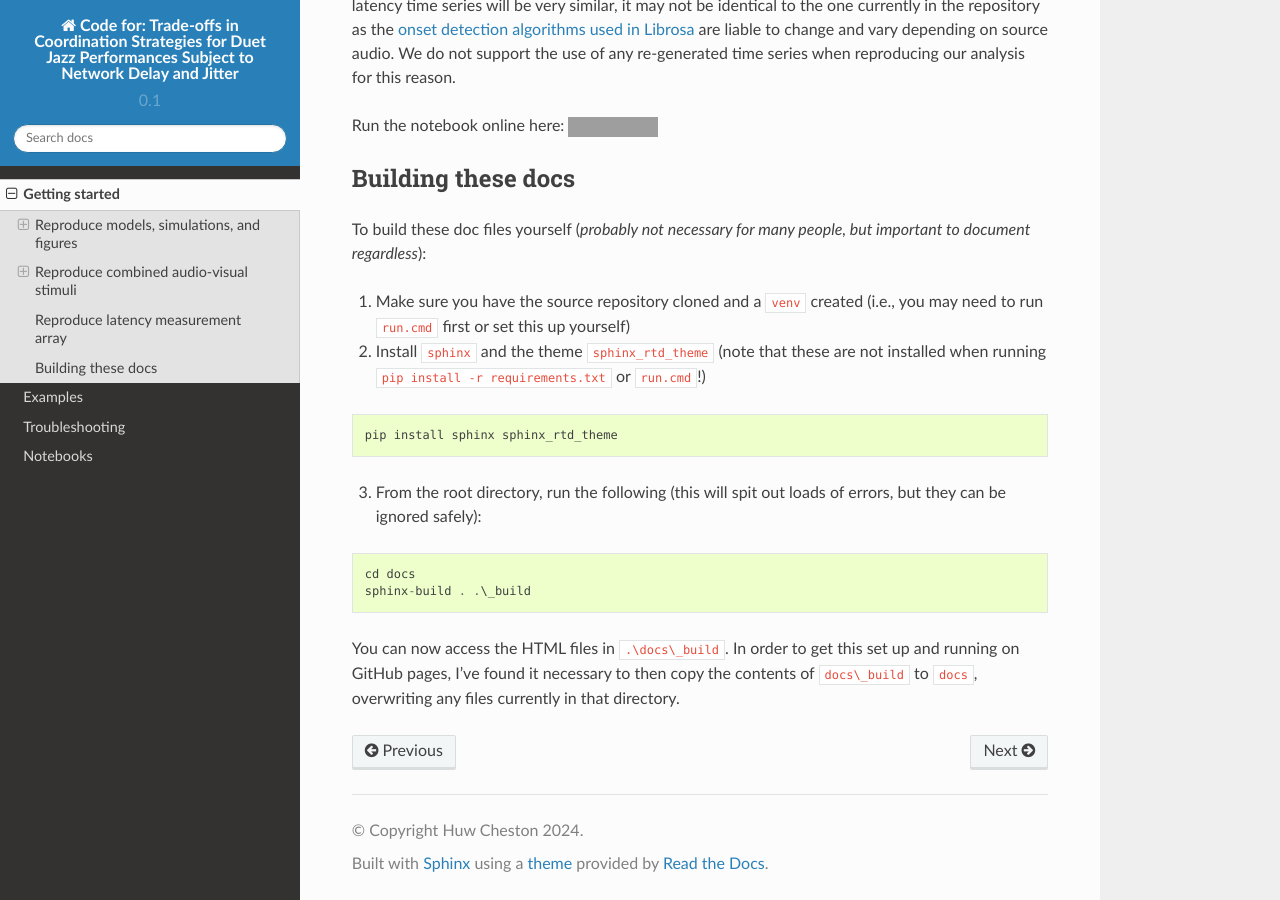
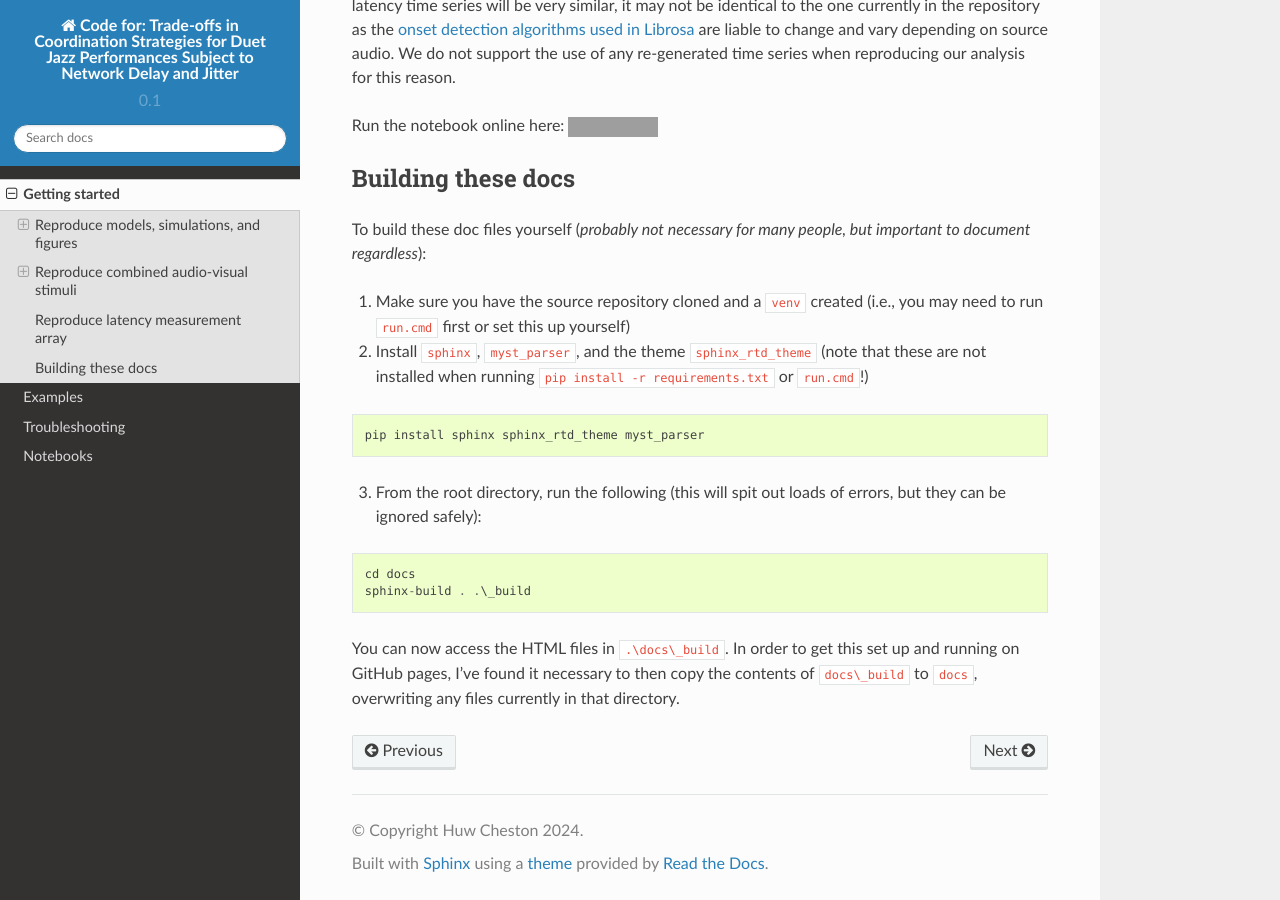
Before and after one commit to HuwCheston/Jazz-Jitter-Analysis, a Sphinx documentation site: the page built from docs/getting-started.md, in a window 1280 px wide and 900 px high, scrolled down 4478 px. Built offline with Sphinx 7.4.7 and the Read the Docs theme 2.0.0, drawn with Linux system fonts in a browser that asks for light colours; grey boxes are pictures that could not be loaded.

Commit message:
Updated getting_started page to include mention of installing `myst_parser` when building docs

````diff
--- a/docs/_sources/getting-started.md.txt
+++ b/docs/_sources/getting-started.md.txt
@@ -163,9 +163,9 @@ To build these doc files yourself (*probably not necessary for many people, but
 1. Make sure you have the source repository cloned and a `venv` created (i.e., you may need to run `run.cmd` first or set this up yourself)
 
 
-2. Install `sphinx` and the theme `sphinx_rtd_theme` (note that these are not installed when running `pip install -r requirements.txt` or `run.cmd`!)
+2. Install `sphinx`, `myst_parser`, and the theme `sphinx_rtd_theme` (note that these are not installed when running `pip install -r requirements.txt` or `run.cmd`!)
 ```
-pip install sphinx sphinx_rtd_theme
+pip install sphinx sphinx_rtd_theme myst_parser
 ```
 
 
--- a/docs/getting-started.html
+++ b/docs/getting-started.html
@@ -236,9 +236,9 @@
 <p>To build these doc files yourself (<em>probably not necessary for many people, but important to document regardless</em>):</p>
 <ol class="arabic simple">
 <li><p>Make sure you have the source repository cloned and a <code class="docutils literal notranslate"><span class="pre">venv</span></code> created (i.e., you may need to run <code class="docutils literal notranslate"><span class="pre">run.cmd</span></code> first or set this up yourself)</p></li>
-<li><p>Install <code class="docutils literal notranslate"><span class="pre">sphinx</span></code> and the theme <code class="docutils literal notranslate"><span class="pre">sphinx_rtd_theme</span></code> (note that these are not installed when running <code class="docutils literal notranslate"><span class="pre">pip</span> <span class="pre">install</span> <span class="pre">-r</span> <span class="pre">requirements.txt</span></code> or <code class="docutils literal notranslate"><span class="pre">run.cmd</span></code>!)</p></li>
+<li><p>Install <code class="docutils literal notranslate"><span class="pre">sphinx</span></code>, <code class="docutils literal notranslate"><span class="pre">myst_parser</span></code>, and the theme <code class="docutils literal notranslate"><span class="pre">sphinx_rtd_theme</span></code> (note that these are not installed when running <code class="docutils literal notranslate"><span class="pre">pip</span> <span class="pre">install</span> <span class="pre">-r</span> <span class="pre">requirements.txt</span></code> or <code class="docutils literal notranslate"><span class="pre">run.cmd</span></code>!)</p></li>
 </ol>
-<div class="highlight-default notranslate"><div class="highlight"><pre><span></span><span class="n">pip</span> <span class="n">install</span> <span class="n">sphinx</span> <span class="n">sphinx_rtd_theme</span>
+<div class="highlight-default notranslate"><div class="highlight"><pre><span></span><span class="n">pip</span> <span class="n">install</span> <span class="n">sphinx</span> <span class="n">sphinx_rtd_theme</span> <span class="n">myst_parser</span>
 </pre></div>
 </div>
 <ol class="arabic simple" start="3">
--- a/docs/getting-started.md
+++ b/docs/getting-started.md
@@ -163,9 +163,9 @@ To build these doc files yourself (*probably not necessary for many people, but
 1. Make sure you have the source repository cloned and a `venv` created (i.e., you may need to run `run.cmd` first or set this up yourself)
 
 
-2. Install `sphinx` and the theme `sphinx_rtd_theme` (note that these are not installed when running `pip install -r requirements.txt` or `run.cmd`!)
+2. Install `sphinx`, `myst_parser`, and the theme `sphinx_rtd_theme` (note that these are not installed when running `pip install -r requirements.txt` or `run.cmd`!)
 ```
-pip install sphinx sphinx_rtd_theme
+pip install sphinx sphinx_rtd_theme myst_parser
 ```
 
 
````
Also changed, not shown: docs/searchindex.js.
